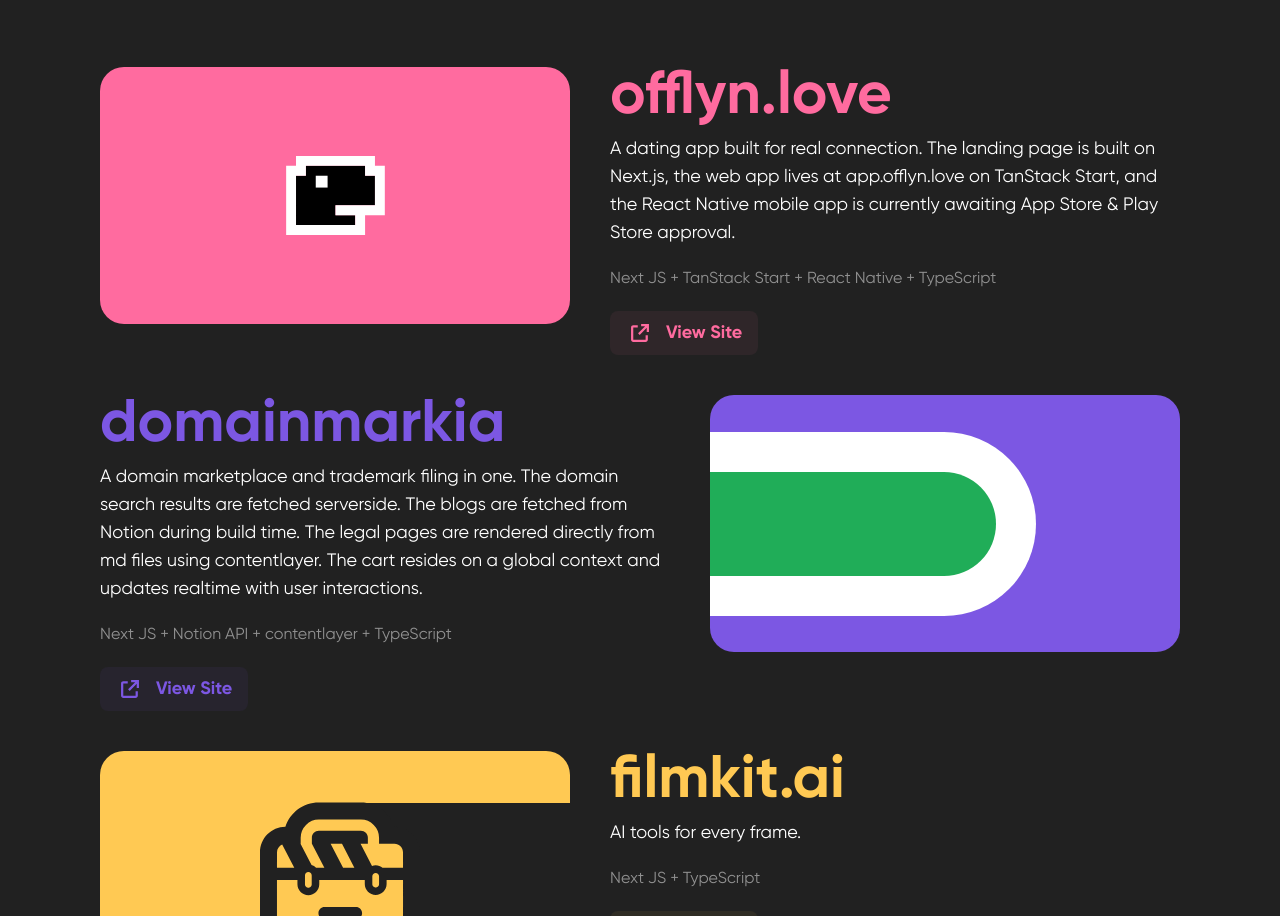
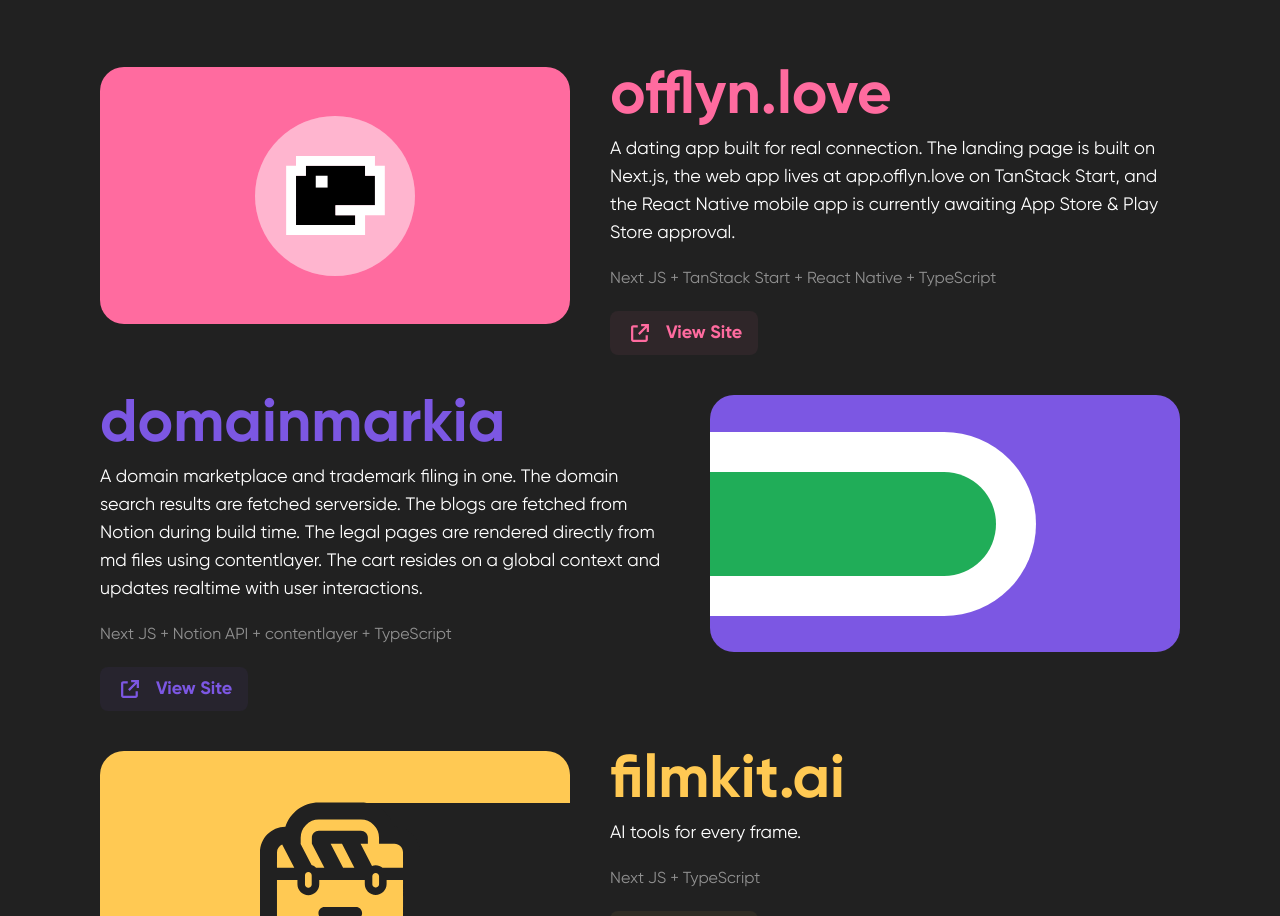
Before and after one commit to david-sling/portfolio-2, a Next.js app: page / in a window 1280 px wide. Shown: the part 1425-2341 px from the top of the page. Built offline with nearby package versions, Linux system fonts and the light colour scheme.

Commit message:
Update OfflynIllustration.tsx

```diff
--- a/src/assets/illustrations/offlyn/OfflynIllustration.tsx
+++ b/src/assets/illustrations/offlyn/OfflynIllustration.tsx
@@ -2,6 +2,9 @@
 
 export const OfflynIllustration = () => (
   <div className="flex-1 bg-[#FF6B9F] flex items-center justify-center relative overflow-hidden">
+    <div className="absolute rounded-full bg-white/30 w-[100px] h-[100px] md:w-[160px] md:h-[160px] scale-100 group-hover:scale-[3] transition-all duration-1000" />
+    <div className="absolute rounded-full bg-white/20 w-[100px] h-[100px] md:w-[160px] md:h-[160px] scale-100 group-hover:scale-[4.5] transition-all duration-1000 delay-75" />
+    <div className="absolute rounded-full bg-white/10 w-[100px] h-[100px] md:w-[160px] md:h-[160px] scale-100 group-hover:scale-[6] transition-all duration-1000 delay-150" />
     <OfflynLogo className="relative z-10 w-[55px] h-[44px] md:w-[99px] md:h-[79px]" />
   </div>
 );
```
